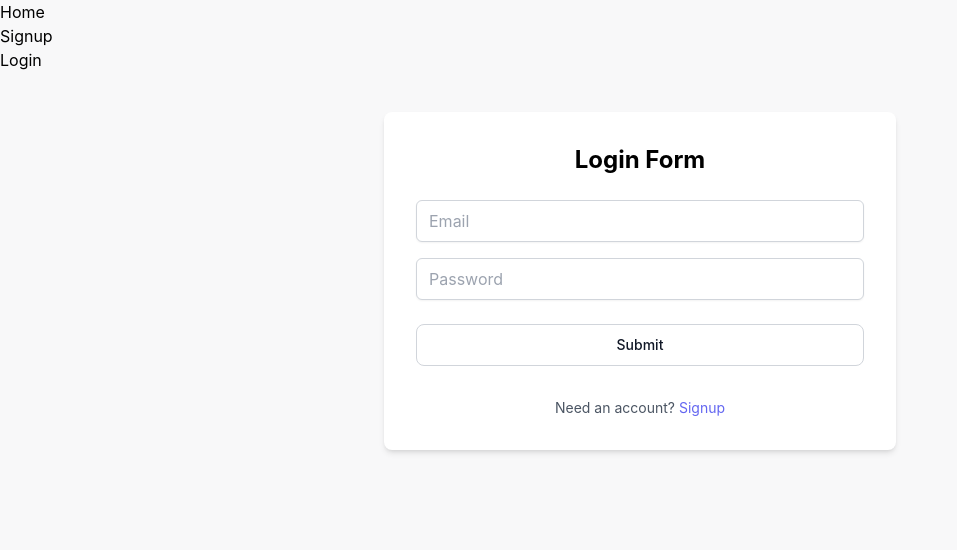
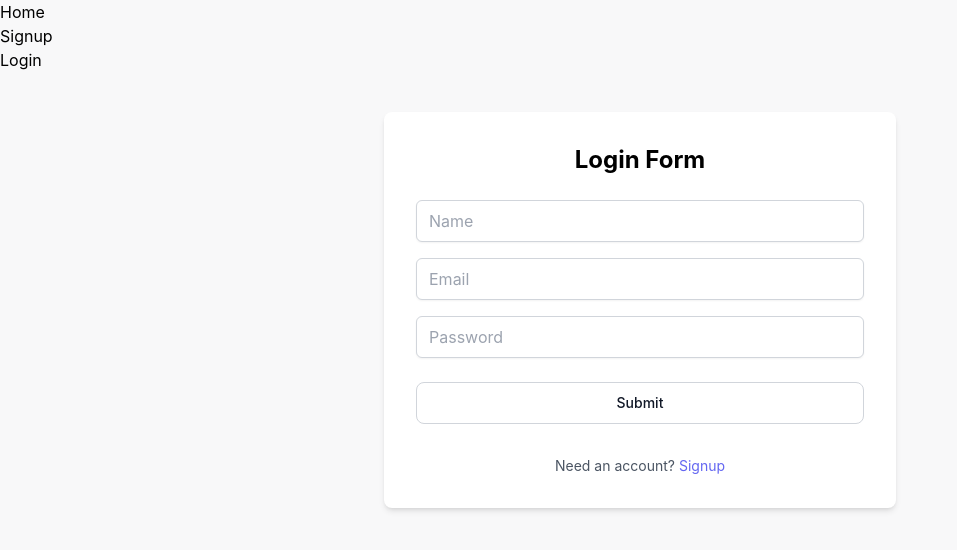
Before and after one commit to Gwenlgd/ironhack-fp-front, a React (Vite) app: page /login in a window 1280 px wide. Shown: the top 550 px of the page, without its empty margins (0-957 px from the left). Built offline with nearby package versions, Linux system fonts and the light colour scheme; no server answers.

Commit message:
Fixing Loggin

```diff
--- a/src/pages/LoginPage.jsx
+++ b/src/pages/LoginPage.jsx
@@ -5,6 +5,7 @@ import useAuth from "./../context/useAuth";
 
 function LoginPage() {
   const [formState, setFormState] = useState({
+    name: "",
     email: "",
     password: "",
   });
@@ -31,7 +32,7 @@ function LoginPage() {
     }
   }
 
-  const { email, password } = formState;
+  const { name, email, password } = formState;
   return (
     <div className="max-w-lg mx-auto p-8 bg-white shadow-md rounded-lg">
       <h2 className="text-2xl font-bold text-center mb-6">Login Form</h2>
@@ -39,6 +40,16 @@ function LoginPage() {
       {error && <p className="text-red-500 text-center mb-4">{error}</p>}
 
       <form onSubmit={handleSubmit}>
+        <div>
+          <input
+            type="text"
+            id="name"
+            placeholder="Name"
+            value={name}
+            onChange={handleChange}
+            className="mt-4 block w-full px-3 py-2 border border-gray-300 rounded-md shadow-sm focus:outline-none focus:ring-indigo-500 focus:border-indigo-500"
+          />
+        </div>
         <div>
           <input
             type="email"
```
